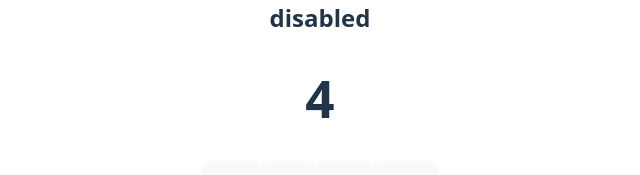
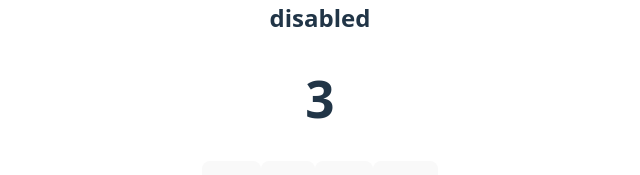
Before and after one commit to morielbitan/reactGameProject, a React (Vite) app in the folder reactGameProject/: page / in a window 1280 px wide. Both pictures are taken after typing "Sample" into the empty fields and a click on the button "Add". Shown: the part 407-582 px from the top of the page, without its empty margins (320-960 px from the left). Built offline with nearby package versions, Linux system fonts and the light colour scheme.

Commit message:
Nothings new(((((

```diff
--- a/reactGameProject/src/components/GameBoard.jsx
+++ b/reactGameProject/src/components/GameBoard.jsx
@@ -11,9 +11,9 @@
   //     setPlayers((prev) => [...prev, player]);
   //   }
 
-  function handleTurnMovement() {
+  function handleTurnMovement(next) {
     let newPlayers = players.map((player) => ({ ...player, status: false }));
-    newPlayers[pointer].status = true;
+    newPlayers[next].status = true;
     setPlayers(newPlayers);
   }
 
--- a/reactGameProject/src/components/PlayerWindow.jsx
+++ b/reactGameProject/src/components/PlayerWindow.jsx
@@ -10,7 +10,7 @@
   playerStatus,
 }) {
   const [steps, setSteps] = useState(0);
-  const [number, setNumber] = useState(Math.round(Math.random() * 10));
+  const [number, setNumber] = useState(Math.floor(Math.random() * 10));
 
   function handleStep(move) {
     setNumber((prev) => {
```
